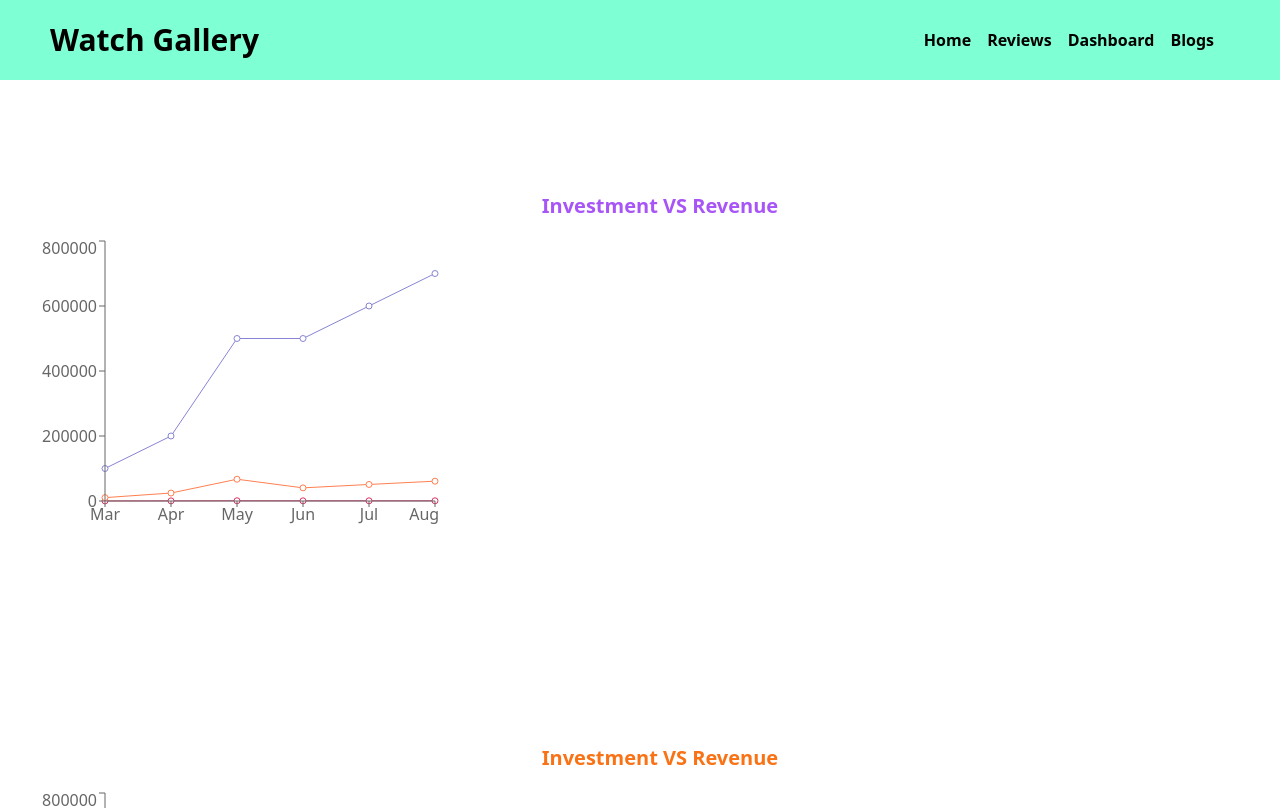
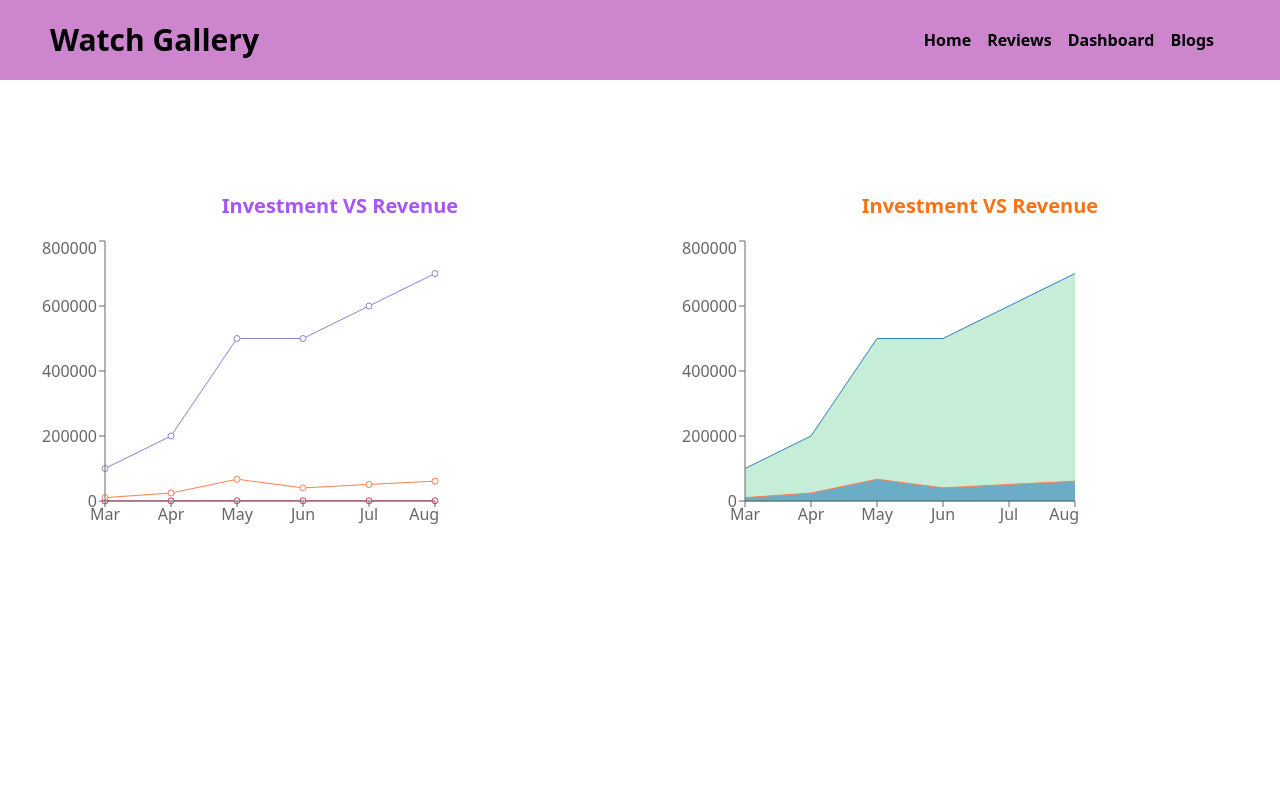
Before and after one commit to OmarRaihan/watch-gallery-project, a React (Create React App) app: page /dashboard in a window 1280 px wide. Shown: the top 808 px of the page. Built offline with nearby package versions, Linux system fonts and the light colour scheme.

Commit message:
final commit

```diff
--- a/src/App.js
+++ b/src/App.js
@@ -1,4 +1,4 @@
-import logo from './logo.svg';
+
 import './App.css';
 import { Route, Routes } from 'react-router-dom';
 import Home from './components/Home/Home';
--- a/src/components/Dashboard/Dashboard.css
+++ b/src/components/Dashboard/Dashboard.css
@@ -1,7 +1,7 @@
 
 .chart-container{
     display: grid;
-    grid-template-columns: repeat(1, 1fr);
+    grid-template-columns: repeat(2, 1fr);
 
 }
 
--- a/src/components/Dashboard/Dashboard.js
+++ b/src/components/Dashboard/Dashboard.js
@@ -10,6 +10,7 @@ const Dashboard = () => {
         <h1 className="text-xl text-purple-500 font-semibold mr-auto my-4 ">Investment VS Revenue</h1>
         <MyLineChart></MyLineChart>
       </div>
+
       <div className="my-24 ml-10">
         <h1 className="text-xl text-orange-500 font-semibold mr-auto my-4">Investment VS Revenue</h1>
         <MyAreaChart></MyAreaChart>
--- a/src/components/Header/Header.css
+++ b/src/components/Header/Header.css
@@ -5,11 +5,11 @@
     align-items: center;
     padding: 0 50px;
     height: 80px;
-    background-color: aquamarine;
+    background-color: rgba(186, 87, 186, 0.721);
 }
 
 .header nav :hover{
-    color: red;
+    color: rgba(255, 255, 255, 0.776);
 }
 
 @media screen and (max-width:540px) {
--- a/src/components/Home/Home.js
+++ b/src/components/Home/Home.js
@@ -1,5 +1,5 @@
 import React from "react";
-import { Route, Routes, useNavigate } from "react-router-dom";
+import { useNavigate } from "react-router-dom";
 import HomeReview from "../HomeReview/HomeReview";
 import useReviews from "../Hooks/useReviews";
 import Reviews from "../Reviews/Reviews";
--- a/src/components/MyAreaChart/MyAreaChart.js
+++ b/src/components/MyAreaChart/MyAreaChart.js
@@ -1,5 +1,5 @@
 import React from "react";
-import { Area, AreaChart, ResponsiveContainer, XAxis, YAxis } from "recharts";
+import { Area, AreaChart, XAxis, YAxis } from "recharts";
 
 const MyAreaChart = () => {
   const data = [
--- a/src/components/MyLineChart/MyLineChart.js
+++ b/src/components/MyLineChart/MyLineChart.js
@@ -1,5 +1,5 @@
 import React from "react";
-import { Line, LineChart, ResponsiveContainer, XAxis, YAxis } from "recharts";
+import { Line, LineChart, XAxis, YAxis } from "recharts";
 
 const MyLineChart = () => {
   const data = [
--- a/src/components/Reviews/Reviews.js
+++ b/src/components/Reviews/Reviews.js
@@ -1,5 +1,4 @@
 
-import Home from '../Home/Home';
 import useReviews from '../Hooks/useReviews';
 import Review from '../Review/Review';
 import './Reviews.css'
```
Also changed, not shown: 1 other file (tests, documents, lock files or other folders).
